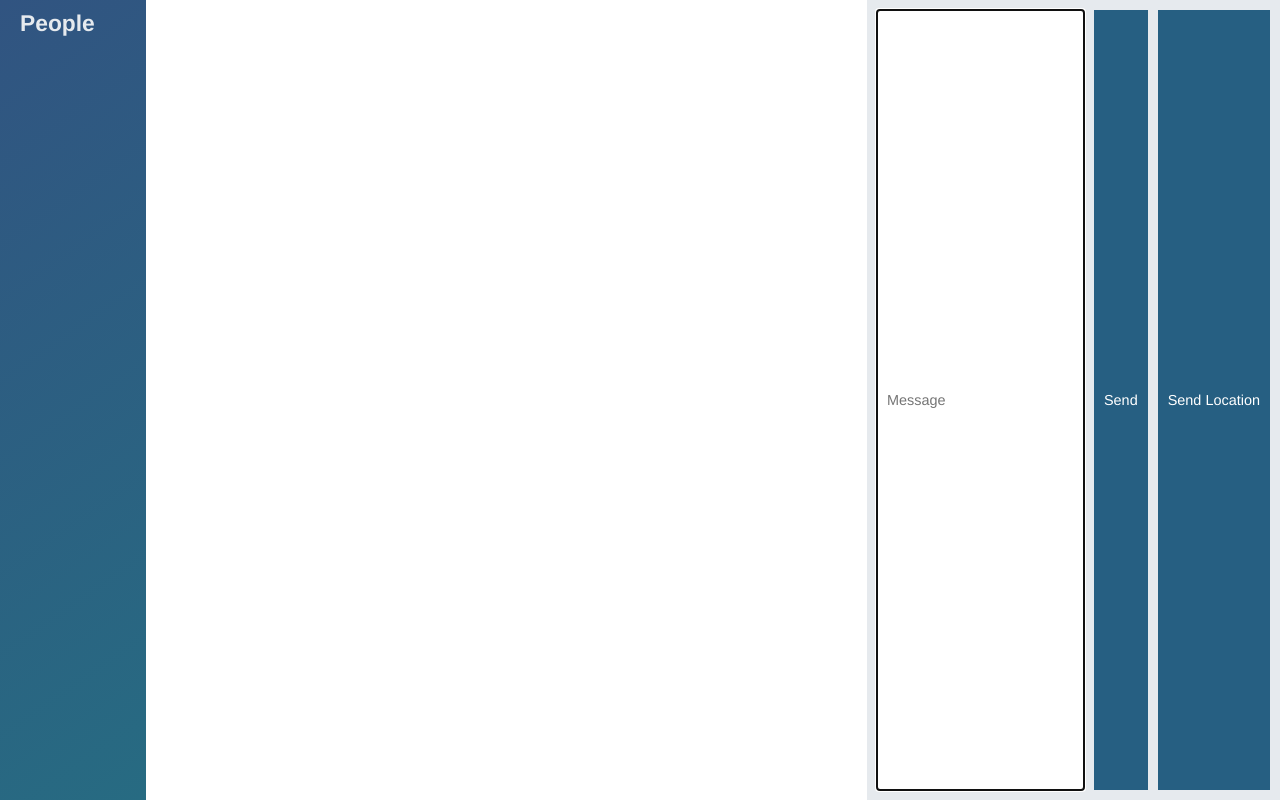
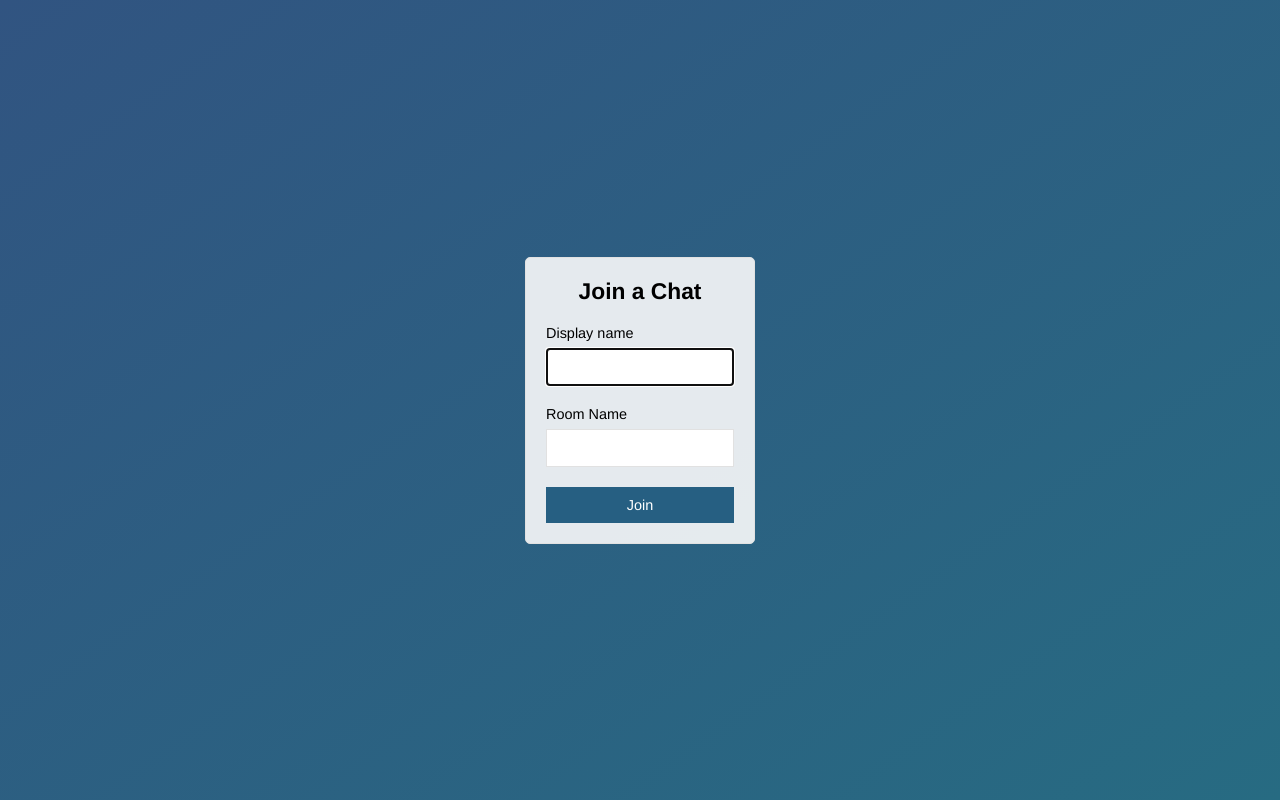
Before and after one commit to rahullele/Node-Chat-App, a website: page public/index.html in a window 1280 px wide. Drawn offline with nearby package versions, Linux system fonts and the light colour scheme; no server answers.

Commit message:
Add join page that submits to chat.html

```diff
--- a/public/index.html
+++ b/public/index.html
@@ -1,63 +1,33 @@
 <!DOCTYPE html>
+
 <html>
+
 <head>
   <meta charset="utf-8">
+  <title>Join | ChatApp </title>
+  <meta name="viewport" content="width=device-width, initial-scale=1, user-scalable=no">
   <link rel="stylesheet" href="/css/styles.css">
 </head>
-<body class="chat">
 
-<div class="chat__sidebar">
-  <h3>People</h3>
-  <div id="users"></div>
-</div>
+<body class="centered-form">
+  <div class="centered-form__form">
+    <form action="/chat.html">
+    <div class="form-field">
+      <h3>Join a Chat</h3>
+    </div>
+    <div class="form-field">
+      <label>Display name</label>
+      <input type="text" name="name" autofocus/>
+    </div>
+    <div class="form-field">
+      <label>Room Name</label>
+      <input type="text" name="room" />
+    </div>
+    <div class="form-field">
+      <button>Join</button>
+    </div>
+  </form>
+  </div>
+</body>
 
-<div class="chat__main">
-  <ol id="messages" class="chat__messages"></ol>
-</div>
-
-  <div class="chat__footer">
-  <form id="message-form">
-    <input name="message" type="text" placeholder="Message" autofocus autocomplete="off"/>
-    <button>Send</button>
-  </form>
-  <button id="send-location">Send Location</button>
-</div>
-
-  <script id="message-template" type="text/template">
-    <li data-timestamp={‌{createdAt}} class="messages">
-      <div class="message__title">
-        <h4>{{from}}</h4>
-        <span>{{createdAt}}</span>
-      </div>
-      <div class="message__body">
-        <p>{{text}}</p>
-      </div>
-      <div>
-        <span style="float:right;">{{timeStamp}}</span>
-      </div>
-      <br>
-    </li>
-  </script>
-
-  <script id="location-message-template" type="text/template">
-    <li data-timestamp={‌{createdAt}} class="messages">
-      <div class="message__title">
-        <h4>{{from}}</h4>
-        <span>{{createdAt}}</span>
-      </div>
-      <div class="message__body">
-        <p><a href="{{url}}" target="_blank">My current location</a></p>
-      </div>
-      <div>
-        <span style="float:right;">{{timeStamp}}</span>
-      </div>
-    </li>
-  </script>
-
-  <script src="/socket.io/socket.io.js"></script>
-  <script src="/js/libs/jquery-3.3.1.min.js"></script>
-  <script src="/js/libs/moment.js"></script>
-  <script src="/js/libs/mustache.js"></script>
-  <script src="/js/index.js"></script>
-</body>
 </html>
```
Also changed, not shown: public/chat.html (added, +65 -0 lines), public/js/chat.js (renamed from public/js/index.js).
